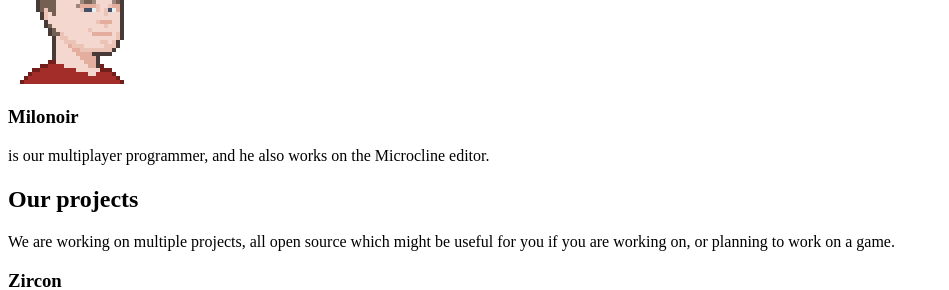
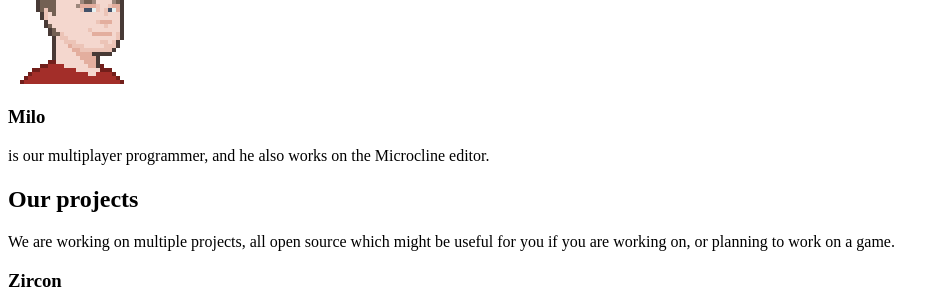
Before and after one commit to Hexworks/hexworks-site, a Jekyll site: the page built from index.html, in a window 1280 px wide, cut to the strip 1069-1359 px from the top of the page. Shown: the whole strip, without its empty margins (0-949 px from the left). Built offline with Jekyll 4.4.1, drawn with Linux system fonts in a browser that asks for light colours; comment, search, counter and statistics services are not loaded.

Commit message:
Milonoir is Milo for short

```diff
--- a/index.html
+++ b/index.html
@@ -40,9 +40,9 @@ layout: default
         </div>
         <div class="member-card">
             <div>
-                <img src="/assets/img/avatar_milonoir.png" alt="Milonoir avatar"/>
+                <img src="/assets/img/avatar_milonoir.png" alt="Milo avatar"/>
             </div>
-            <h3>Milonoir</h3>
+            <h3>Milo</h3>
             <p>
                 is our multiplayer programmer, and he also works on the Microcline editor.
             </p>
```
